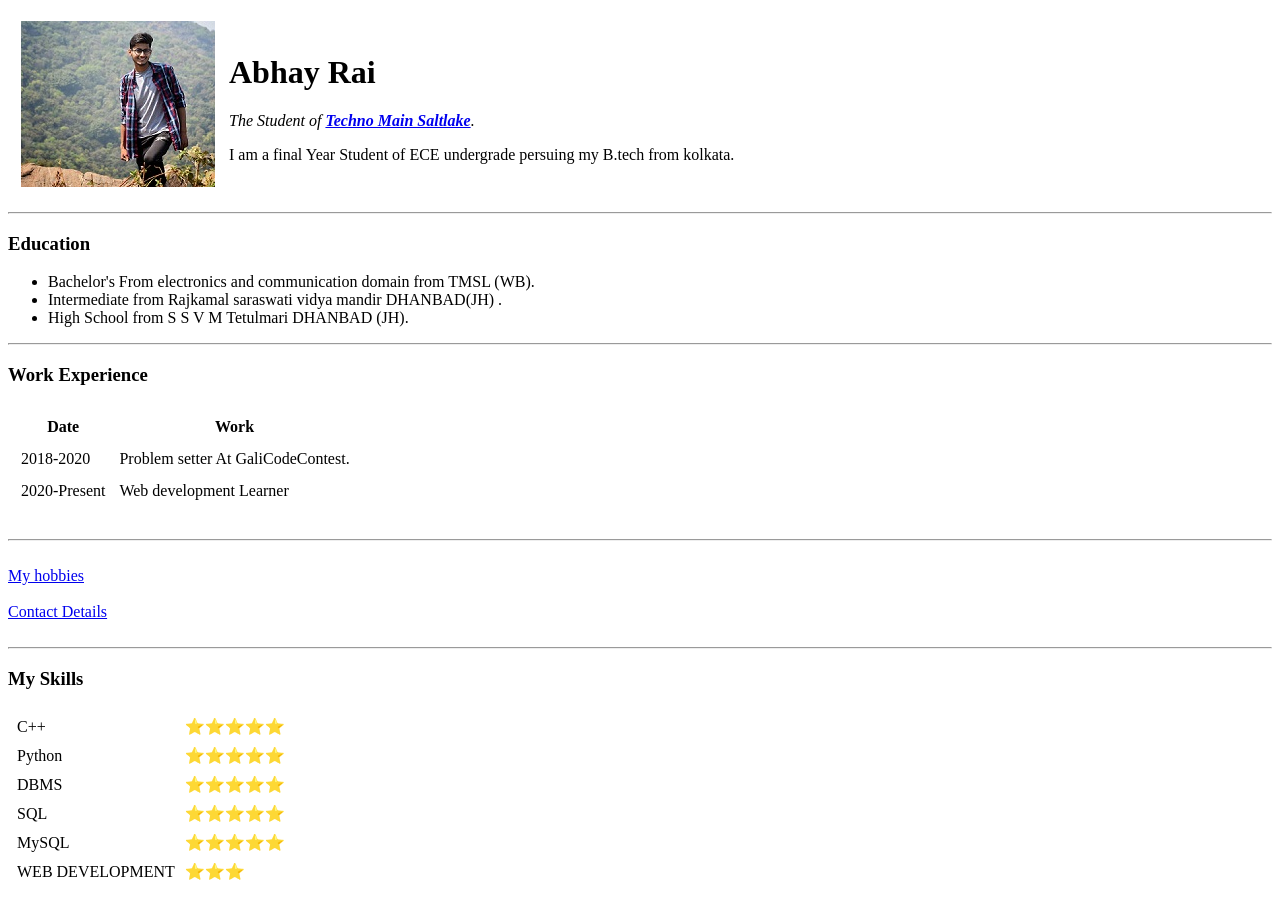
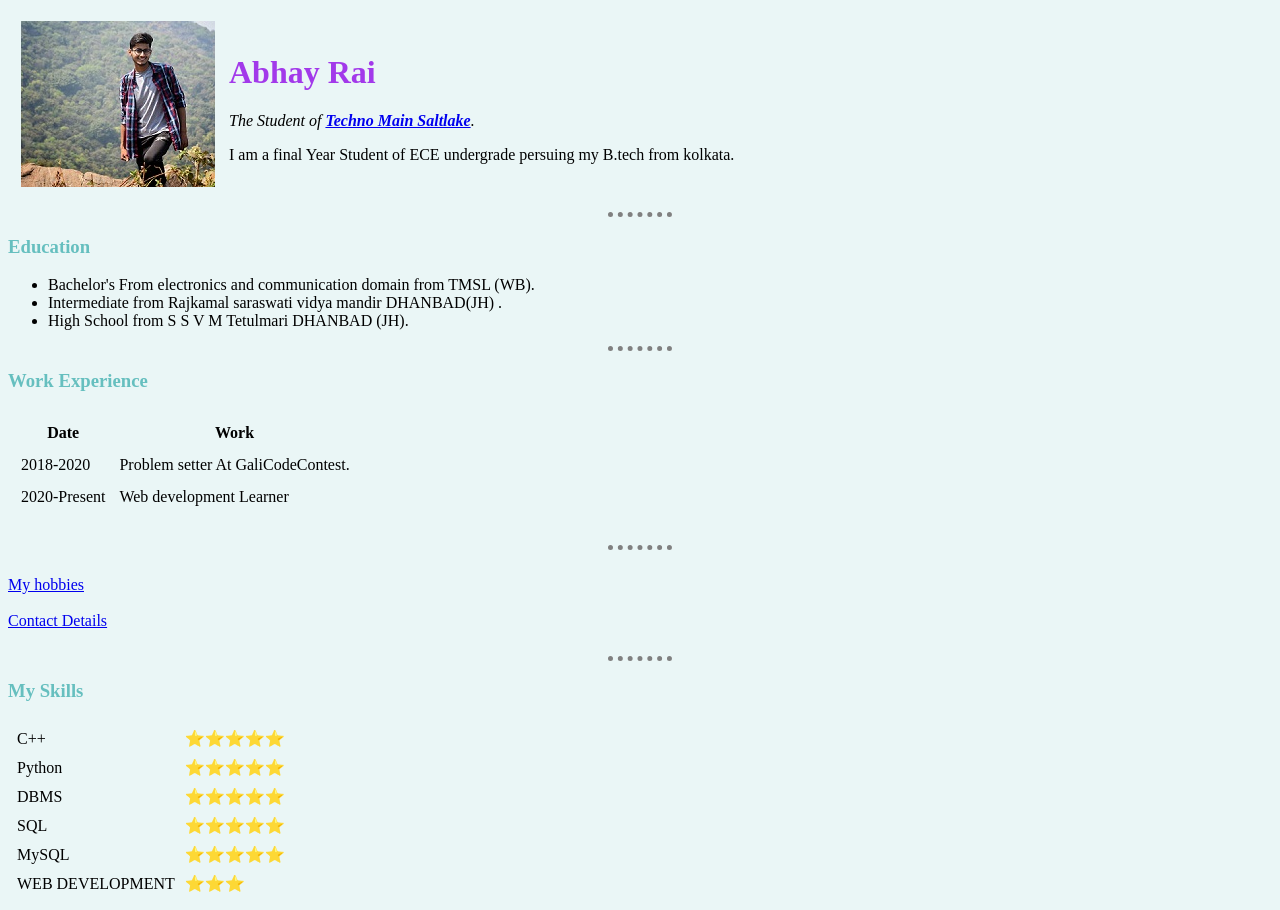
Before and after one commit to Abhayrai788/cv, a plain HTML site: page index.html in a window 1280 px wide. Drawn offline with Linux system fonts and the light colour scheme.

Commit message:
Add files via upload

```diff
--- /dev/null
+++ b/css/style.css
@@ -0,0 +1,19 @@
+body{
+  background-color: #EAF6F6;
+}
+
+h1{
+  color:#A239EA;
+}
+h3{
+  color:#66BFBF;
+}
+
+
+hr{
+  border-style: none;
+  border-top-style: dotted;
+  border-color: grey;
+  border-width: 5px;
+  width: 5%;
+}
--- a/index.html
+++ b/index.html
@@ -4,6 +4,8 @@
 <head>
   <meta charset="utf-8">
   <title>Abhay's Personal Site </title>
+   <link rel="icon" type="image/png"  href="images/abhay.jpg">
+   <link rel="stylesheet" href="css/style.css">
 </head>
 
 <body>
```
Also changed, not shown: contact.html (+2 -1 lines), hobbies.html (+2 -0 lines).
